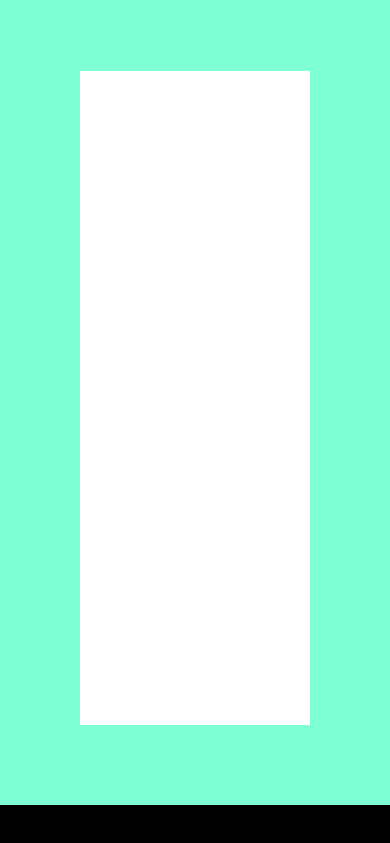
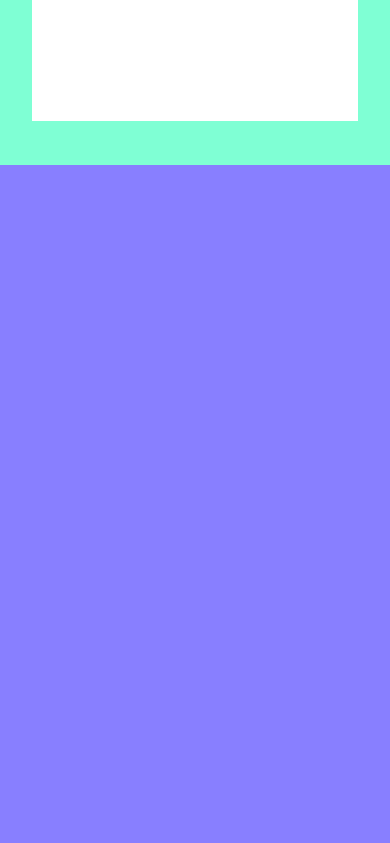
Before and after one commit to Litt1eStar/MuasoomInteractive-WebPortfolio, a React (Vite) app in the folder client/: page / in a window 390 px wide. Shown: the part 2135-2978 px from the top of the page. Before the commit the page ends 2940 px from the top, so only its background shows below. Built offline with nearby package versions, Linux system fonts and the light colour scheme.

Commit message:
edit design for another device of our services section

```diff
--- a/client/src/App.jsx
+++ b/client/src/App.jsx
@@ -2,6 +2,7 @@ import Hero from "./components/hero/Hero"
 import Navbar from "./components/navbar/Navbar"
 import TopWork from "./components/topWork/TopWork"
 import OurServices from "./components/ourServices/OurServices"
+import WhatHaveWeDone from "./components/whatHaveWeDone/WhatHaveWeDone"
 
 function App() {
   return (
@@ -10,6 +11,7 @@ function App() {
       <Hero />
       <TopWork />
       <OurServices />
+      <WhatHaveWeDone />
     </>
   )
 }
--- a/client/src/components/ourServices/OurServices.module.css
+++ b/client/src/components/ourServices/OurServices.module.css
@@ -4,6 +4,7 @@
     display: flex;
     flex-direction: column;
     padding: 5rem;
+
 }
 
 .title{
@@ -16,3 +17,25 @@
     height: 80%;
     background-color: white;
 }
+
+@media screen and (max-width: 1024px) {
+    .container{
+        justify-content: center;
+        text-align: center;
+        padding: 3rem;
+    }
+    .title{
+        font-size: 5rem;
+    }
+}
+
+@media screen and (max-width: 600px) {
+    .container{
+        padding: 2rem;
+        height: 30rem;
+    }
+    .title{
+        margin-bottom: 1rem;
+        font-size: 2.3rem;
+    }
+}
--- /dev/null
+++ b/client/src/components/whatHaveWeDone/WhatHaveWeDone.jsx
@@ -0,0 +1,14 @@
+import React from "react";
+import styles from "./WhatHaveWeDone.module.css"
+
+const WhatHaveWeDone = () => {
+  return (
+    <>
+        <div className={styles.container}>
+
+        </div>
+    </>
+  )
+};
+
+export default WhatHaveWeDone;
--- /dev/null
+++ b/client/src/components/whatHaveWeDone/WhatHaveWeDone.module.css
@@ -0,0 +1,7 @@
+.container{
+    height: 90rem;
+    background-color: rgb(136, 127, 255);
+    display: flex;
+    flex-direction: column;
+    padding: 5rem;
+}
```
